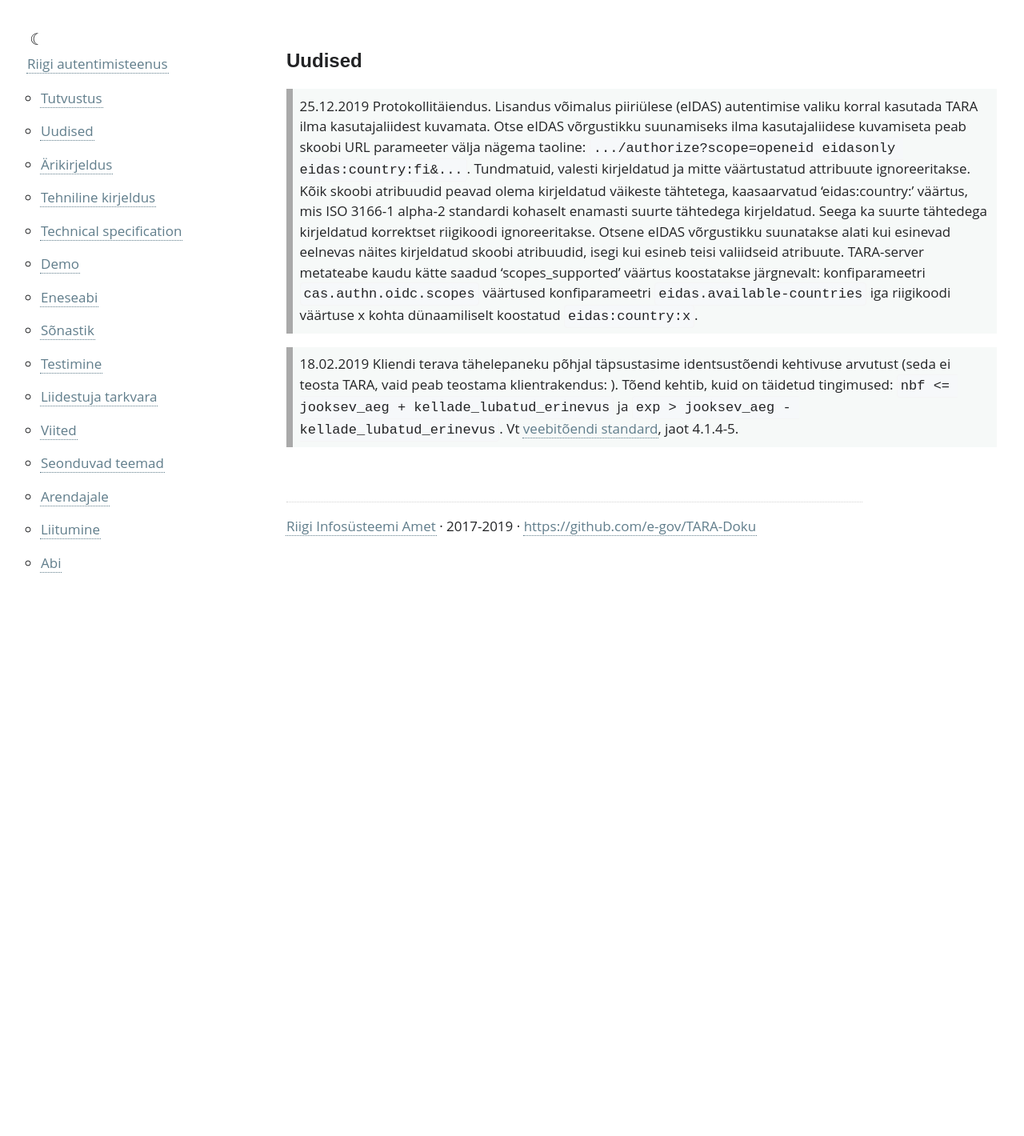
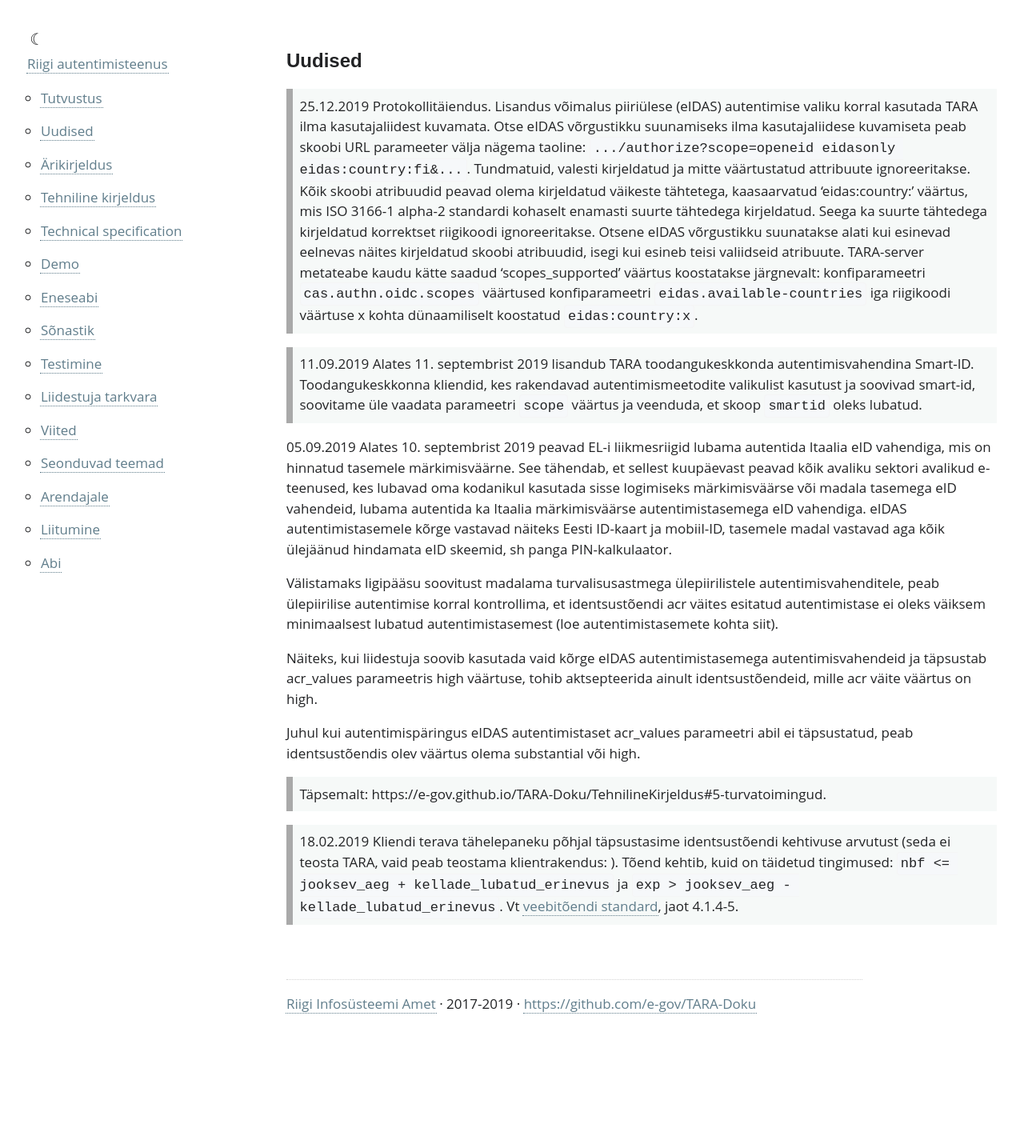
Before and after one commit to e-gov/TARA-Doku, a Jekyll site: the page built from Uudised.md, in a window 1280 px wide. Shown: the whole page at 80% size. Built offline with Jekyll 4.4.1, drawn with Linux system fonts in a browser that asks for light colours; our own code applies the rules of GitHub Pages for plain Markdown files.

Commit message:
Update Uudised.md

```diff
--- a/Uudised.md
+++ b/Uudised.md
@@ -15,6 +15,21 @@ konfiparameetri `cas.authn.oidc.scopes` väärtused
 konfiparameetri `eidas.available-countries` iga riigikoodi väärtuse x kohta dünaamiliselt koostatud `eidas:country:x`.
 {: .note}
 
+11.09.2019 Alates 11. septembrist 2019 lisandub TARA toodangukeskkonda autentimisvahendina Smart-ID.
+Toodangukeskkonna kliendid, kes rakendavad autentimismeetodite valikulist kasutust ja soovivad smart-id, soovitame üle vaadata parameetri `scope` väärtus ja veenduda, et skoop `smartid` oleks lubatud.
+{: .note}
+
+05.09.2019 Alates 10. septembrist 2019 peavad EL-i liikmesriigid lubama autentida Itaalia eID vahendiga, mis on hinnatud tasemele märkimisväärne. See tähendab, et sellest kuupäevast peavad kõik avaliku sektori avalikud e-teenused, kes lubavad oma kodanikul kasutada sisse logimiseks märkimisväärse või madala tasemega eID vahendeid, lubama autentida ka Itaalia märkimisväärse autentimistasemega eID vahendiga. eIDAS autentimistasemele kõrge vastavad näiteks Eesti ID-kaart ja mobiil-ID, tasemele madal vastavad aga kõik ülejäänud hindamata eID skeemid, sh panga PIN-kalkulaator.
+
+Välistamaks ligipääsu soovitust madalama turvalisusastmega ülepiirilistele autentimisvahenditele, peab ülepiirilise autentimise korral kontrollima, et identsustõendi acr väites esitatud autentimistase ei oleks väiksem minimaalsest lubatud autentimistasemest (loe autentimistasemete kohta siit).
+
+Näiteks, kui liidestuja soovib kasutada vaid kõrge eIDAS autentimistasemega autentimisvahendeid ja täpsustab acr_values parameetris high väärtuse, tohib aktsepteerida ainult identsustõendeid, mille acr väite väärtus on high.
+
+Juhul kui autentimispäringus eIDAS autentimistaset acr_values parameetri abil ei täpsustatud, peab identsustõendis olev väärtus olema substantial või high.
+
+Täpsemalt: https://e-gov.github.io/TARA-Doku/TehnilineKirjeldus#5-turvatoimingud.
+{: .note}
+
 18.02.2019 Kliendi terava tähelepaneku põhjal täpsustasime identsustõendi kehtivuse arvutust (seda ei teosta TARA, vaid peab teostama klientrakendus: ). Tõend kehtib, kuid on täidetud tingimused:
 `nbf <= jooksev_aeg + kellade_lubatud_erinevus` ja `exp > jooksev_aeg - kellade_lubatud_erinevus`. Vt [veebitõendi standard](https://tools.ietf.org/html/rfc7519), jaot 4.1.4-5.
 {: .note}
```
